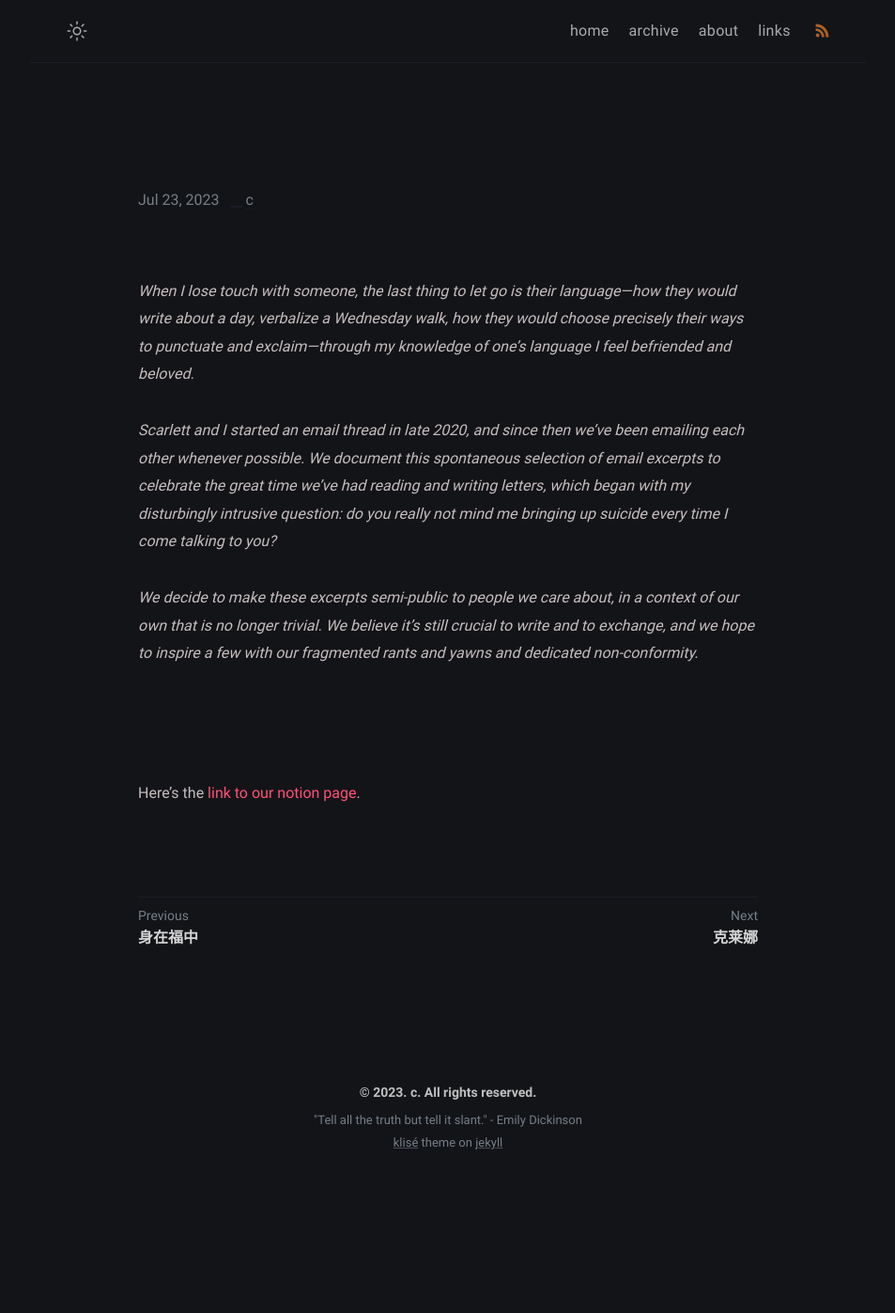
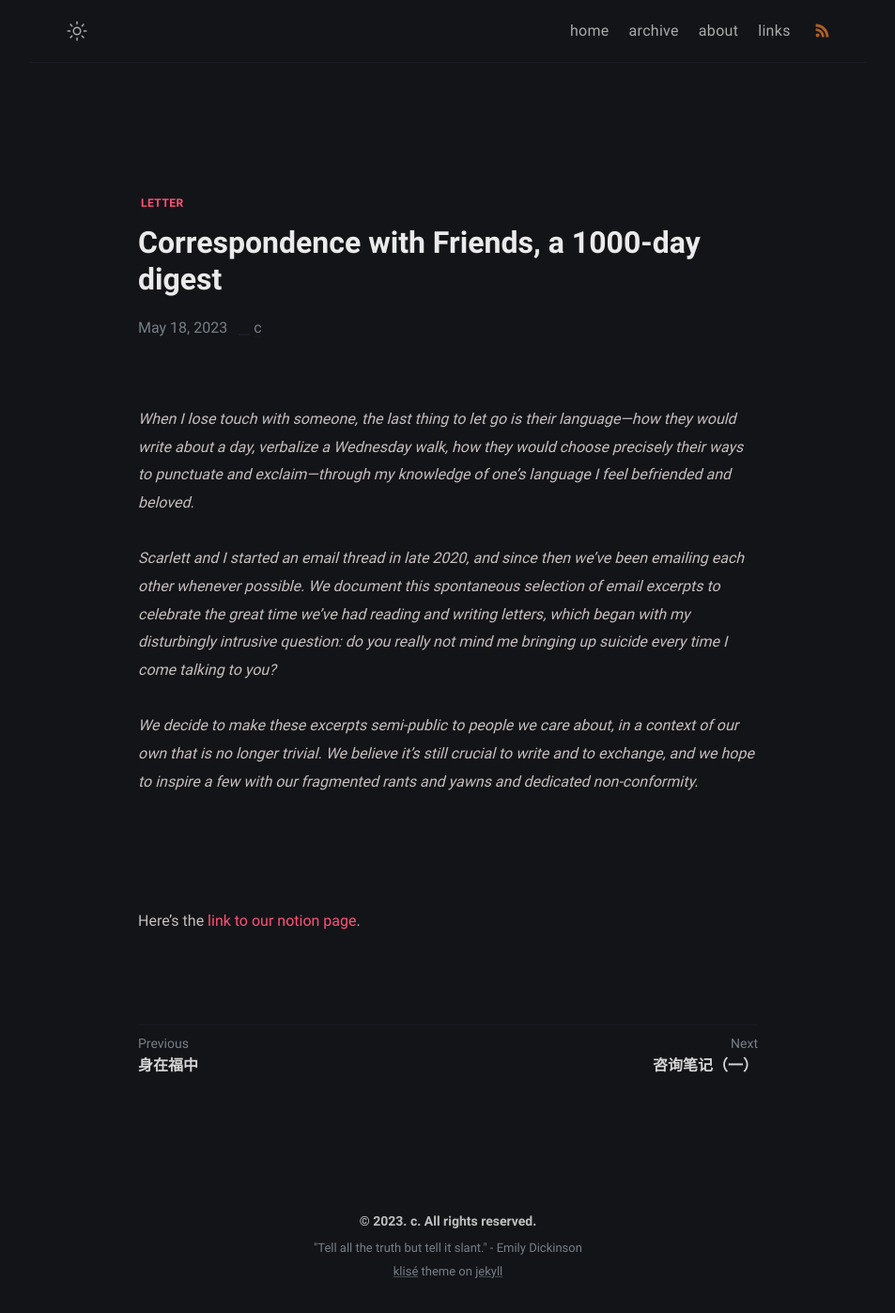
Before and after one commit to yijingch/afistforair.github.io, a Jekyll site: the page built from _posts/correspondence-with-friends/2023-07-16-correspondence-with-friends.md, in a window 1280 px wide. Shown: the whole page at 94% size, without its empty margins (163-1116 px from the left). Built offline with Jekyll 4.4.1, drawn with Linux system fonts in a browser that asks for light colours; before the commit the page ends 1260 px from its top, so only the background shows below that.

Commit message:
fix title

```diff
--- a/_posts/correspondence-with-friends/2023-07-16-correspondence-with-friends.md
+++ b/_posts/correspondence-with-friends/2023-07-16-correspondence-with-friends.md
@@ -1,5 +1,5 @@
 ---
-title: Correspondence with Friends: a 1000-day digest
+title: Correspondence with Friends, a 1000-day digest
 date: 2023-05-18 19:24:00 +02:00
 tags: [letter]
 ---
```
